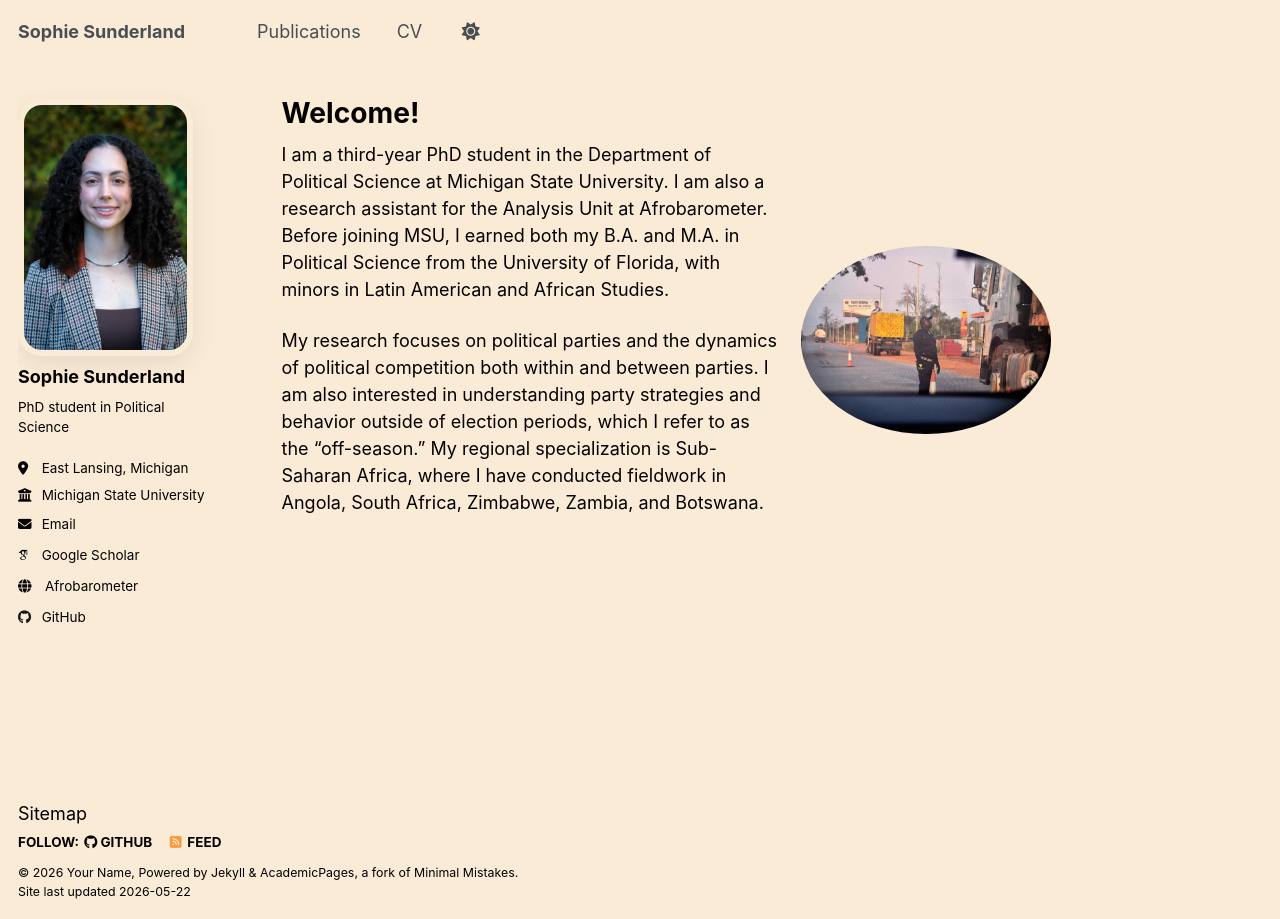
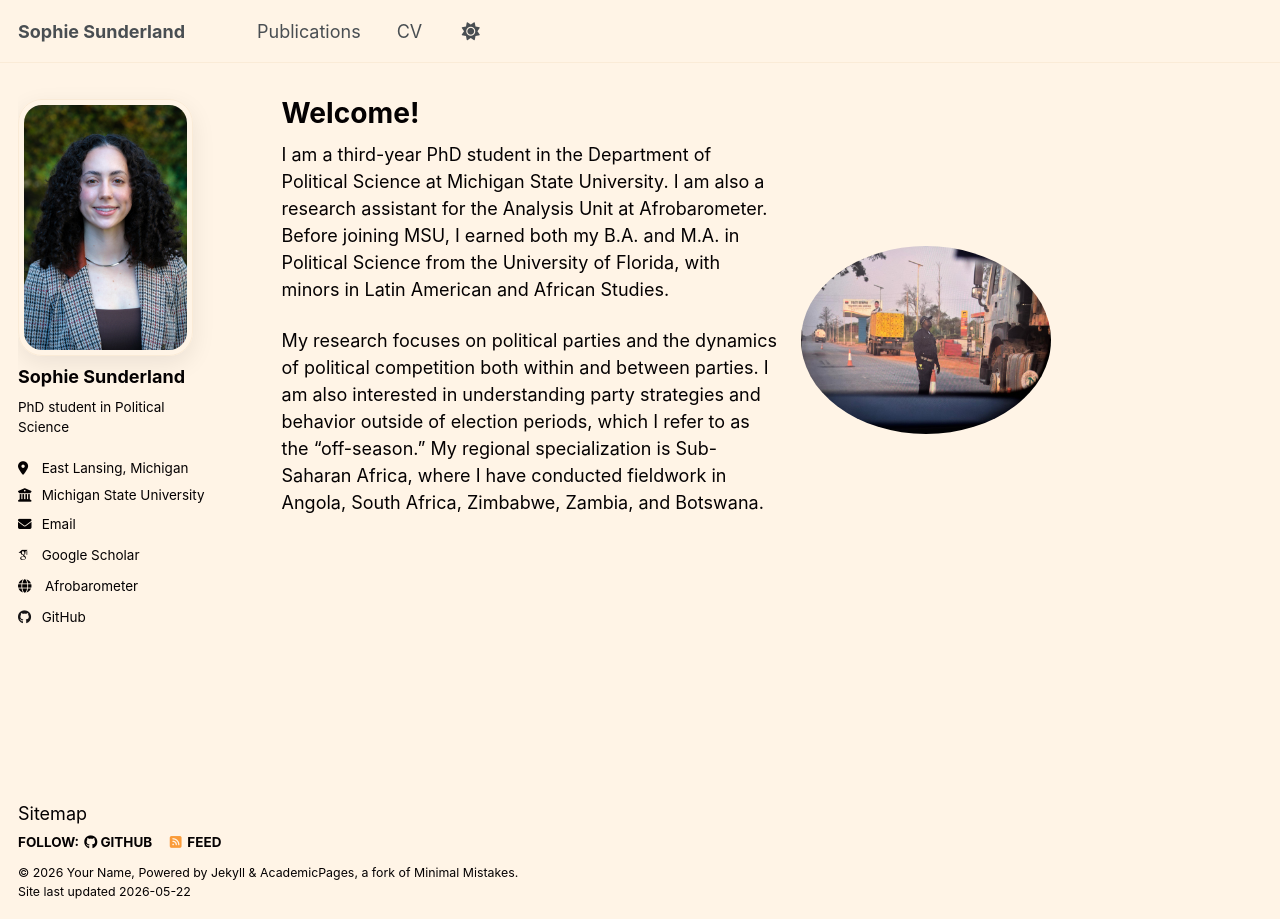
Before and after one commit to sophiesunderland/sophiesunderland.github.io, a Jekyll site: the page built from _pages/about.md, in a window 1280 px wide. Built offline with Jekyll 4.4.1, drawn with Linux system fonts in a browser that asks for light colours; some web fonts are replaced.

Commit message:
Change global background color to a lighter shade

```diff
--- a/_sass/theme/_foxy.scss
+++ b/_sass/theme/_foxy.scss
@@ -29,7 +29,7 @@ $sidebar-screen-min-width   : 1024px;
 /* Default light theme for the site */
 :root {
     --global-base-color                 : #{$gray};
-    --global-bg-color                   : #faebd7;
+    --global-bg-color                   : #fff4e6;
     --global-border-color               : #faebd7;
     --global-code-background-color      : #fafafa;
     --global-code-text-color            : #{$black};
```
